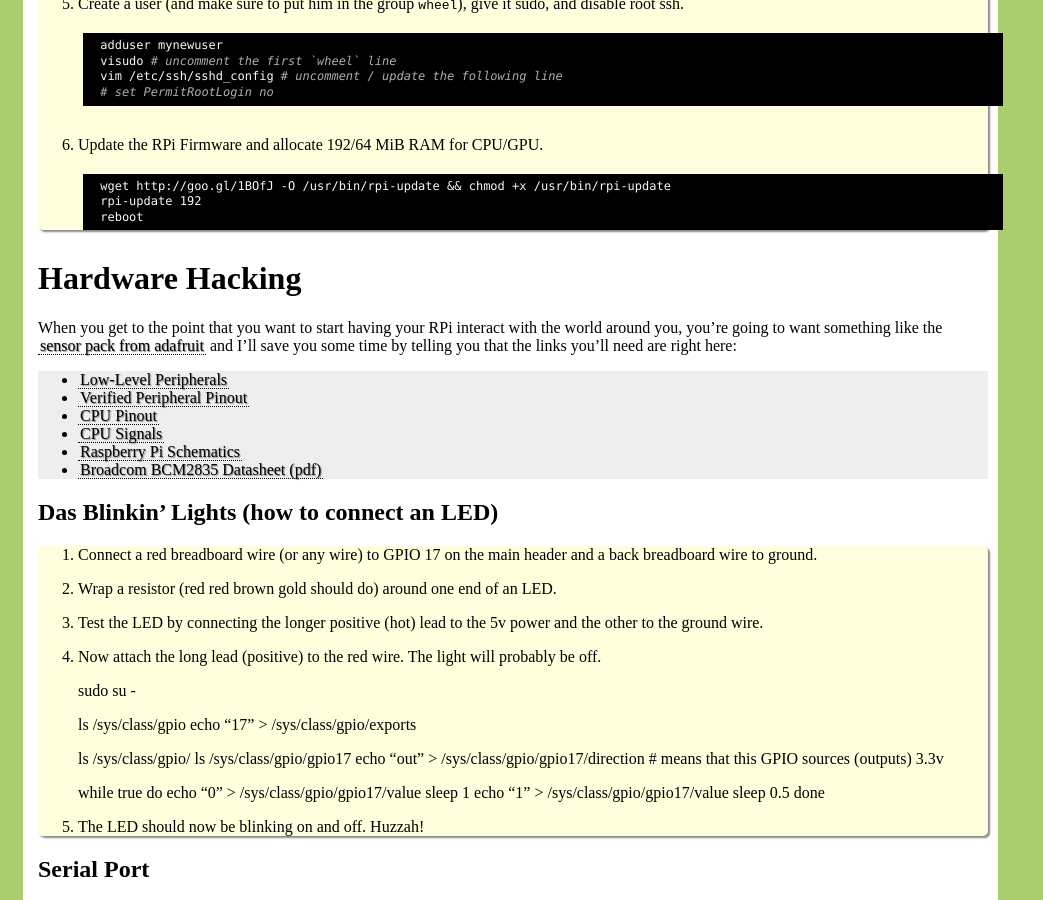
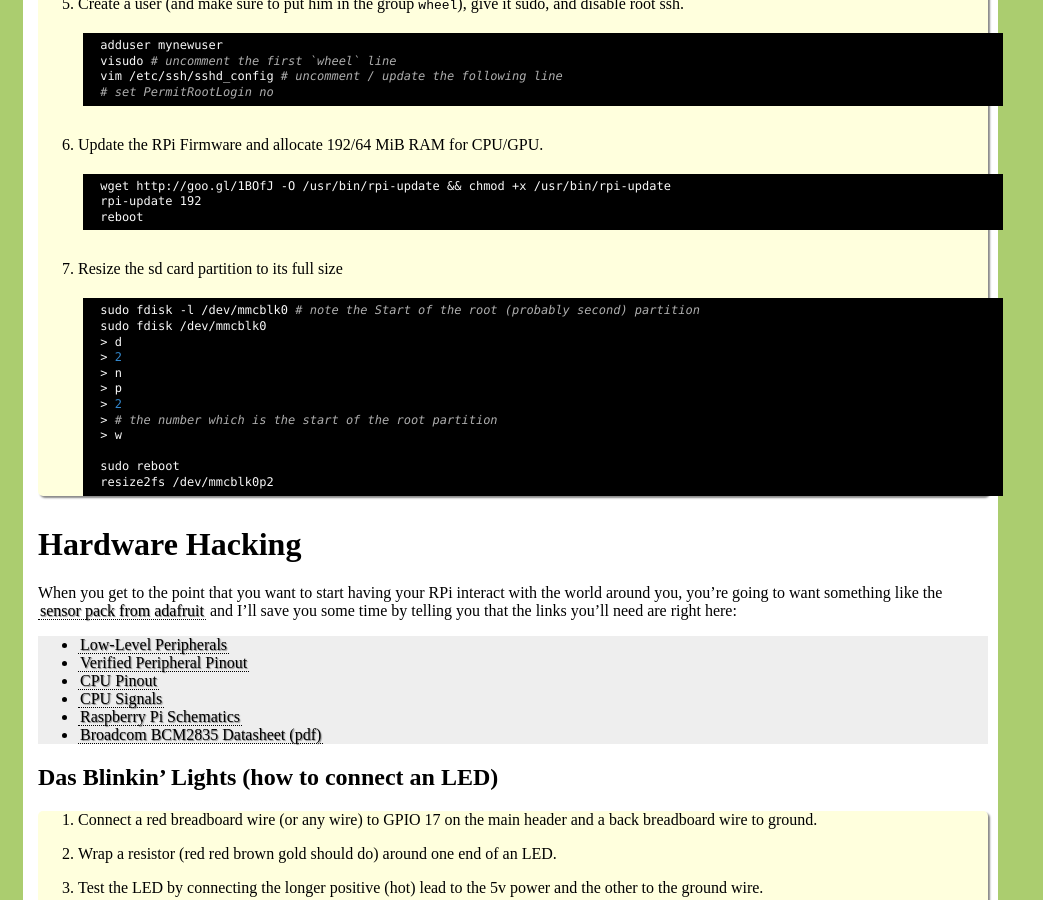
Before and after one commit to coolaj86/coolaj86.github.com, a Jekyll site: the page built from _posts/2012-07-09-getting-started-with-the-raspberrypi.md, in a window 1280 px wide and 900 px high, scrolled down 2441 px. Shown: the whole window, without its empty margins (0-1043 px from the left). Built offline with Jekyll 4.4.1, drawn with Linux system fonts in a browser that asks for light colours; Markdown is read by kramdown in place of the engine named in the settings; comment, search, counter and statistics services are not loaded.

Commit message:
updated with info about partition resizing

```diff
--- a/_posts/2012-07-09-getting-started-with-the-raspberrypi.md
+++ b/_posts/2012-07-09-getting-started-with-the-raspberrypi.md
@@ -165,6 +165,21 @@ Configuring Arch
           rpi-update 192
           reboot
 
+  7. Resize the sd card partition to its full size
+
+          sudo fdisk -l /dev/mmcblk0 # note the Start of the root (probably second) partition
+          sudo fdisk /dev/mmcblk0
+          > d
+          > 2
+          > n
+          > p
+          > 2
+          > # the number which is the start of the root partition
+          > w
+
+          sudo reboot
+          resize2fs /dev/mmcblk0p2
+
 Hardware Hacking
 ===
 
```
